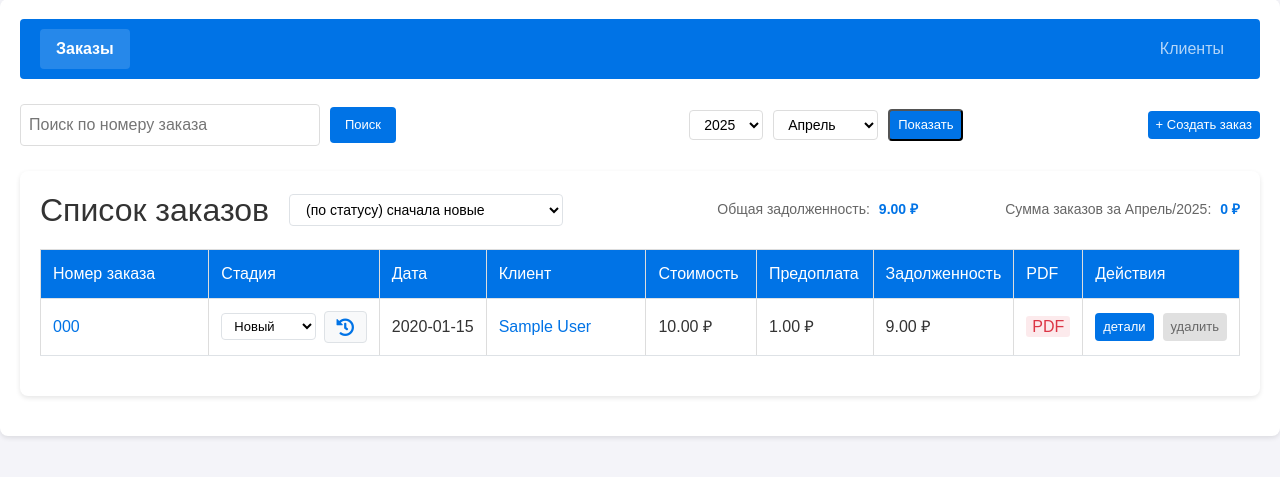
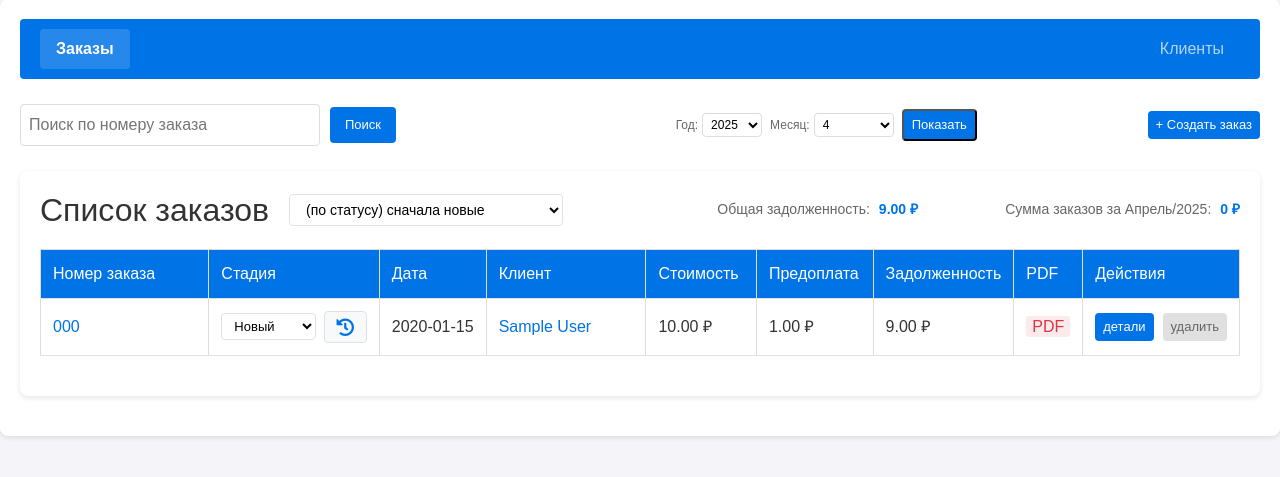
Before and after one commit to kentafar1k/okna, a Django app: page /orders/ in a window 1280 px wide. Shown: the part 91-568 px from the top of the page. Run offline with Django 5.2, Linux system fonts and the light colour scheme; a user stored in the database is signed in; tables that the repository leaves empty hold one stand-in row (values such as "Sample post"); parts of the project's set-up code (start-up, migrations or seed data) failed here and were passed over.

```diff
--- a/orders/templates/orders/orders.html
+++ b/orders/templates/orders/orders.html
@@ -34,16 +34,22 @@
         <!-- Month and Year Selection -->
         <div class="month-year-selector">
             <form method="get" class="month-year-form">
+                <div class="select-group">
+                    <label class="select-label">Год:</label>
                     <select name="year" class="year-select">
                         {% for y in years %}
                             <option value="{{ y }}" {% if y == selected_year %}selected{% endif %}>{{ y }}</option>
                         {% endfor %}
                     </select>
+                </div>
+                <div class="select-group">
+                    <label class="select-label">Месяц:</label>
                     <select name="month" class="month-select">
                         {% for m in months %}
-                        <option value="{{ m }}" {% if m == selected_month %}selected{% endif %}>{{ month_names|get_item:m }}</option>
+                            <option value="{{ m }}" {% if m == selected_month %}selected{% endif %}>{{ m }}</option>
                         {% endfor %}
                     </select>
+                </div>
                 {% if search_query %}
                     <input type="hidden" name="search" value="{{ search_query }}">
                 {% endif %}
@@ -670,22 +676,40 @@ th {
     margin: 10px 0;
     display: flex;
     align-items: center;
-    gap: 10px;
+    gap: 8px;
 }
 
 .month-year-form {
     display: flex;
     align-items: center;
-    gap: 10px;
+    gap: 8px;
+}
+
+.select-group {
+    display: flex;
+    align-items: center;
+    gap: 4px;
+}
+
+.select-label {
+    font-size: 12px;
+    color: #666;
+    white-space: nowrap;
 }
 
 .year-select,
 .month-select {
-    padding: 5px 10px;
+    padding: 2px 4px;
     border: 1px solid #ddd;
     border-radius: 4px;
     background-color: white;
-    font-size: 14px;
+    font-size: 12px;
+    min-width: 60px;
+    height: 24px;
+}
+
+.month-select {
+    min-width: 80px;
 }
 </style>
 
```
Lines whose indentation alone changed are shown as unchanged.
